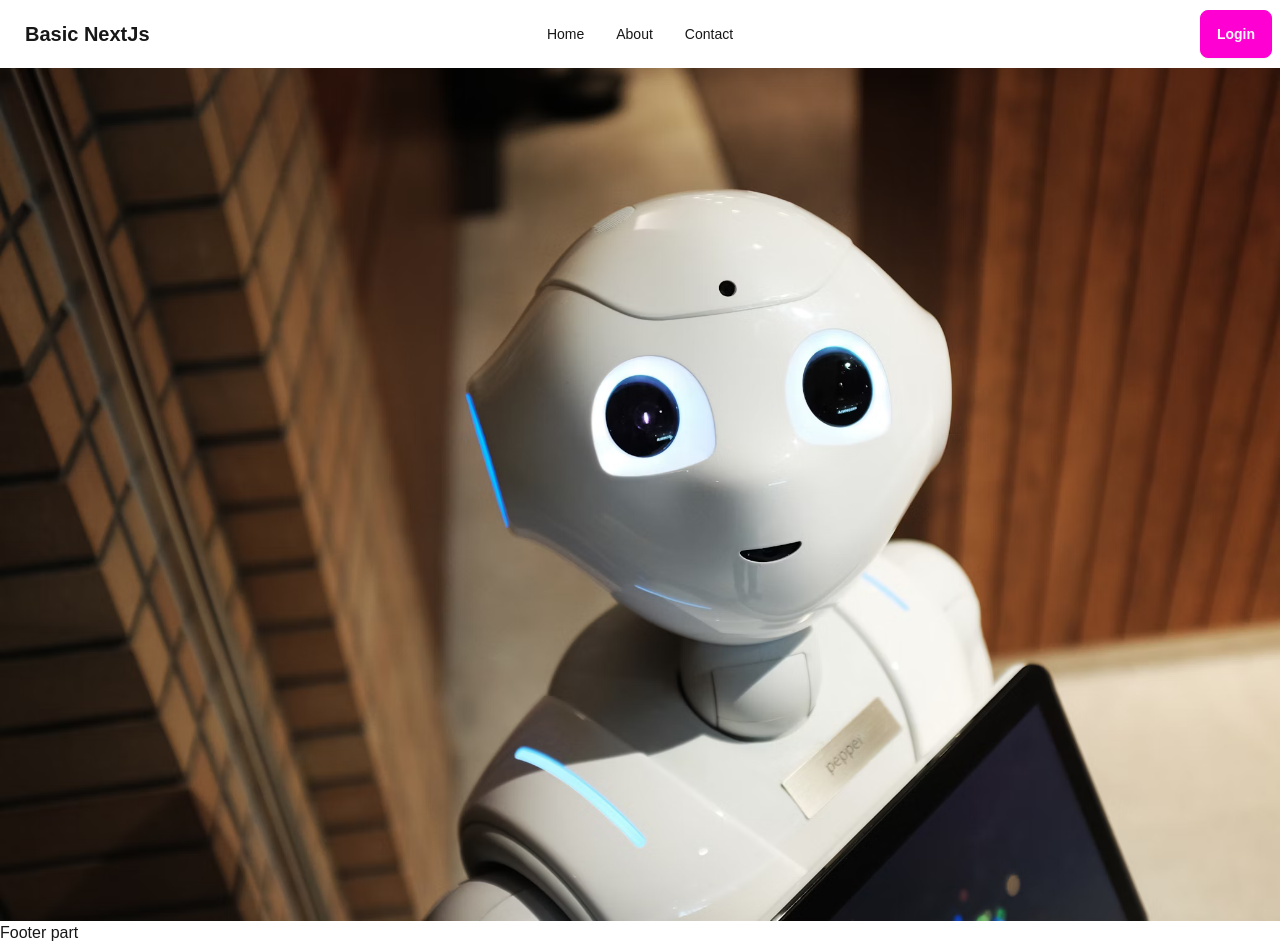
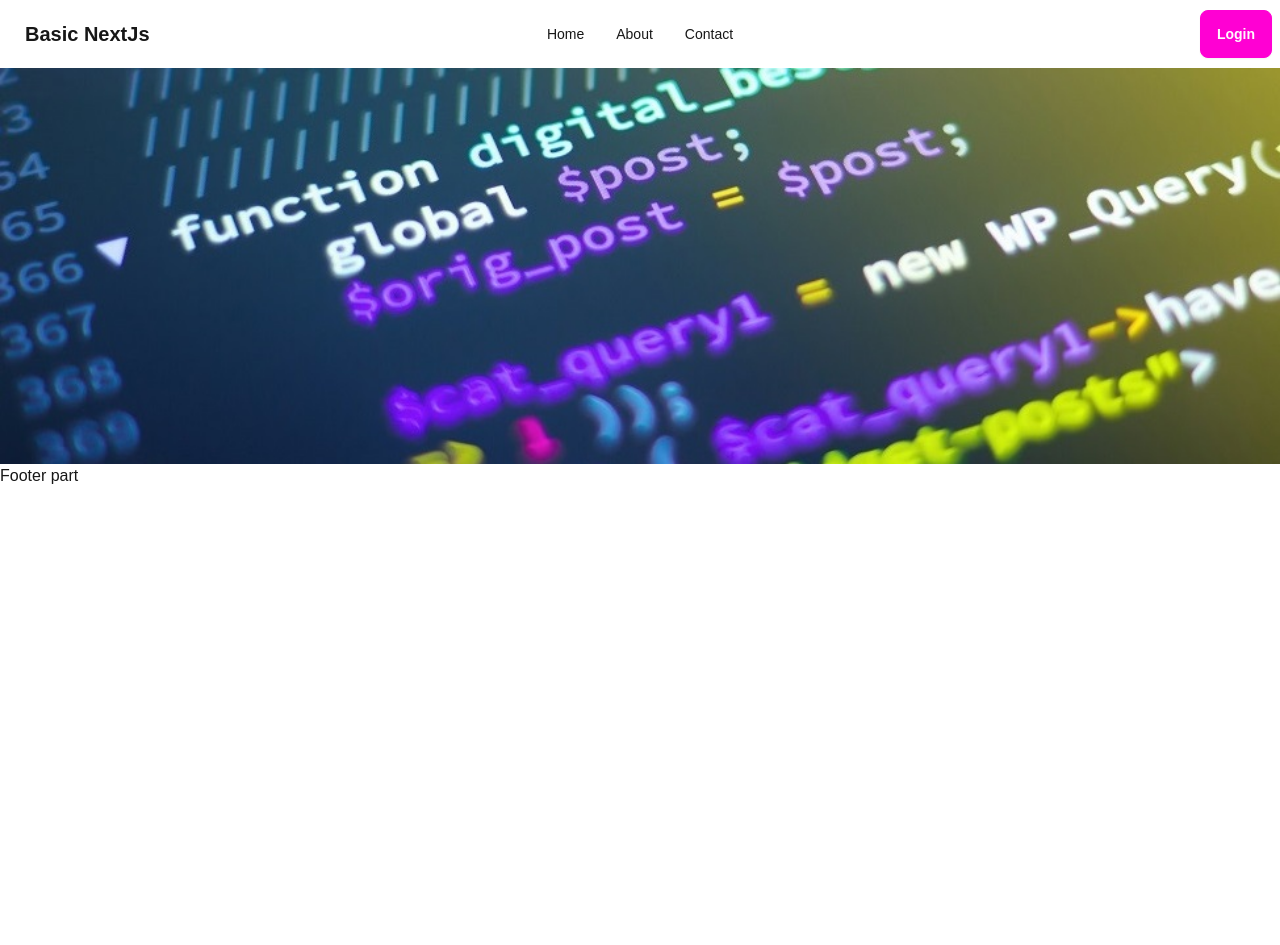
Before and after one commit to msahrana/basic-next-js, a Next.js app: page / in a window 1280 px wide. After the commit the page ends 800 px from the top, so only its background shows below. Built offline with nearby package versions, Linux system fonts and the light colour scheme.

Commit message:
banner part update

```diff
--- a/src/components/Banner.tsx
+++ b/src/components/Banner.tsx
@@ -1,11 +1,11 @@
 import React from "react";
-import LogoImg from "../../public/logo.png";
+import LogoImg from "../../public/logo.jpg";
 import Image from "next/image";
 
 const Banner = () => {
   return (
     <div>
-      <Image src={LogoImg} alt="logo-image" width={1800} height={400} />
+      <Image src={LogoImg} alt="logo-image" width={1920} height={600} />
     </div>
   );
 };
```
Also changed, not shown: public/logo.jpg (added), public/logo.png (deleted).
